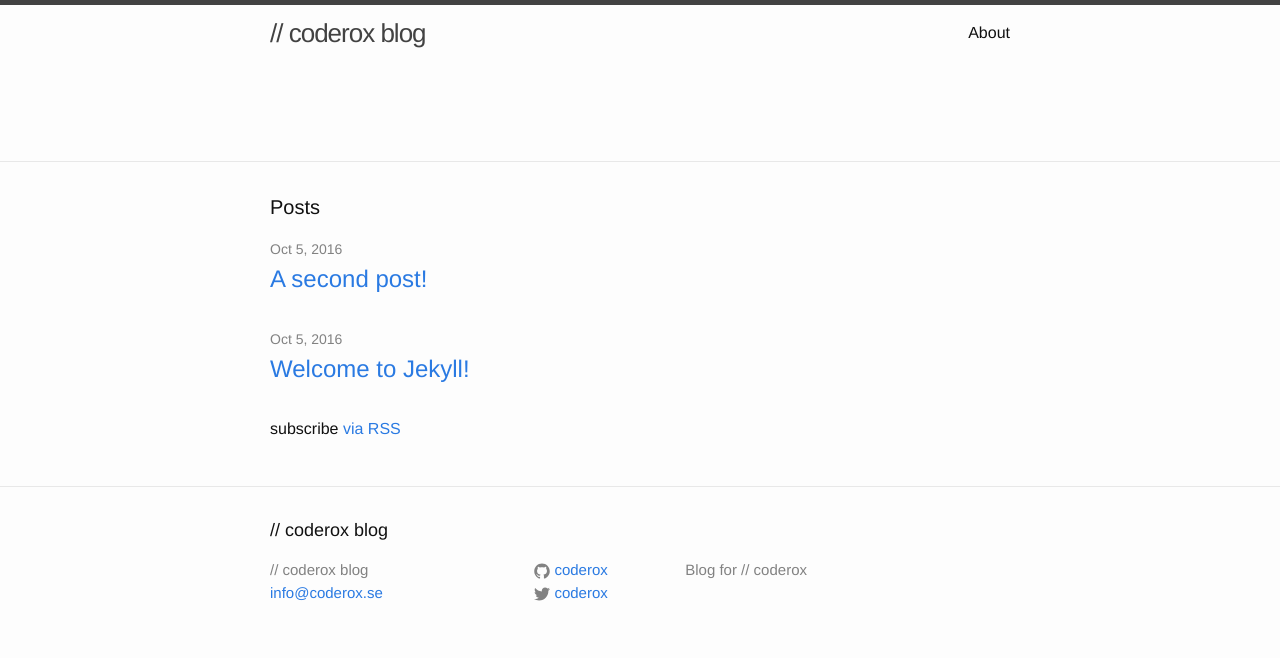
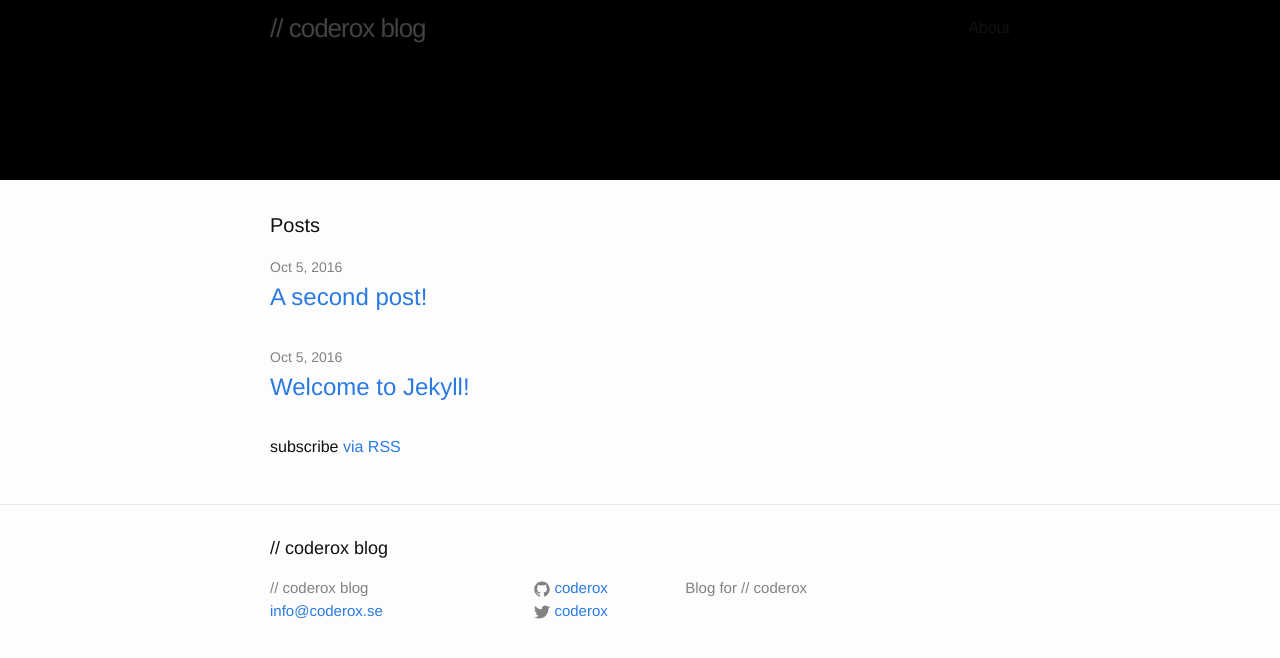
Before and after one commit to coderox/coderox.github.io, a Jekyll site: the page built from index.html, in a window 1280 px wide. Shown: the top 658 px of the page. Built offline with Jekyll 4.4.1, drawn with Linux system fonts in a browser that asks for light colours.

Commit message:
Black header

```diff
--- a/_sass/minima/_layout.scss
+++ b/_sass/minima/_layout.scss
@@ -2,10 +2,8 @@
  * Site header
  */
 .site-header {
-    border-top: 5px solid $grey-color-dark;
-    border-bottom: 1px solid $grey-color-light;
-    min-height: 156px;
-
+    min-height: 180px;
+    background-color: #000;
     // Positioning context for the mobile navigation icon
     position: relative;
 }
```
Also changed, not shown: assets/images/coderox_neg_60.png (added).
